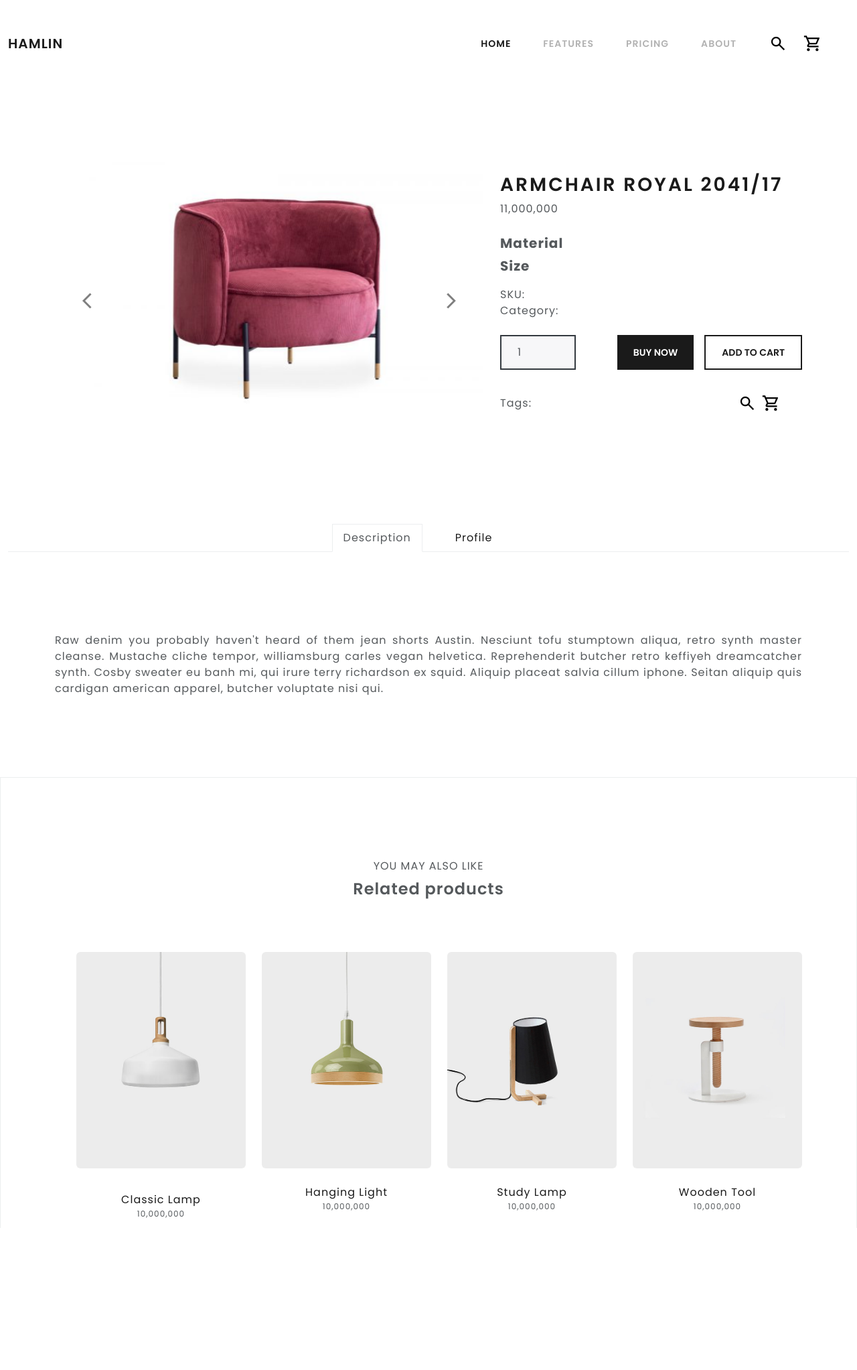
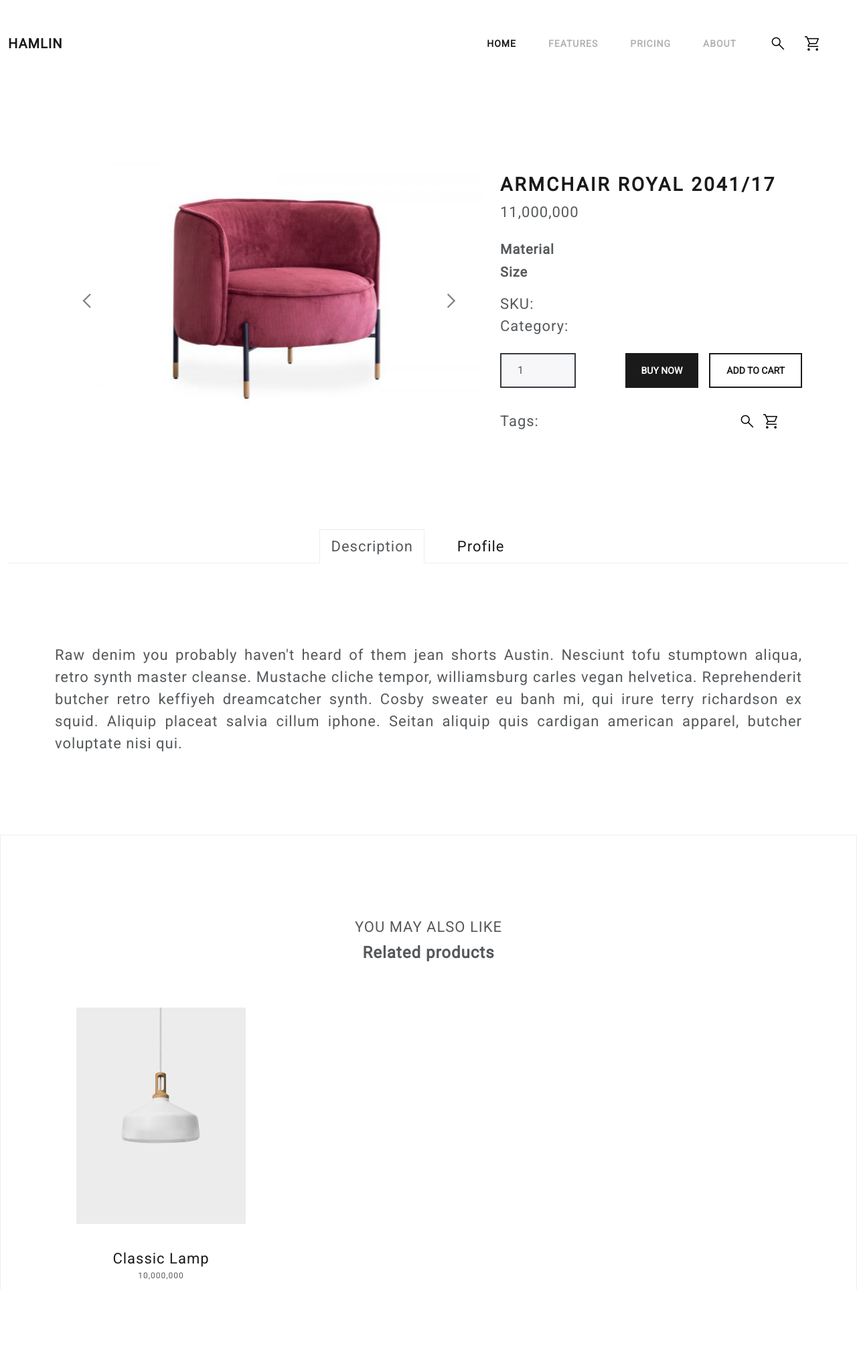
Before and after one commit to bao201102/BorisFurniture, a PHP site: page /details.html in a window 1280 px wide. Shown: the whole page at 67% size. Before the commit the page ends 1833 px from the top, so only its background shows below. Run offline with PHP 8.4, Linux system fonts and the light colour scheme.

Commit message:
fix font

```diff
--- a/css/style.css
+++ b/css/style.css
@@ -1,5 +1,6 @@
 body {
-    font-family: 'Poppins', sans-serif;
+    font-family: 'Roboto';
+    font-size: 22px;
     margin: 0;
 }
 
@@ -11,6 +12,6 @@ p {
     font-variation-settings:
     'FILL' 0,
     'wght' 300,
-    'GRAD' 200,
+    'GRAD' 0,
     'opsz' 20
   }
--- a/details.html
+++ b/details.html
@@ -11,10 +11,10 @@
     <link rel="stylesheet" href="/css/style.css">
     <link rel="preconnect" href="https://fonts.googleapis.com">
     <link rel="preconnect" href="https://fonts.gstatic.com" crossorigin>
-    <link href="https://fonts.googleapis.com/css2?family=Poppins:wght@400;500;600;700&display=swap" rel="stylesheet">
+    <link href='https://fonts.googleapis.com/css?family=Roboto' rel='stylesheet'>
     <link rel="stylesheet"
         href="https://fonts.googleapis.com/css2?family=Material+Symbols+Outlined:opsz,wght,FILL,GRAD@20..48,100..700,0..1,-50..200" />
-    <title>Document</title>
+    <title>Detail Page</title>
 </head>
 
 <body>
@@ -25,7 +25,7 @@
             <button class="navbar-toggler" type="button" data-bs-toggle="collapse"
                 data-bs-target="#navbar-collapse-item" aria-controls="navbar-collapse-item" aria-expanded="false"
                 aria-label="Toggle navigation">
-                <span class="navbar-toggler-icon"></span>
+                <span class="navbar-toggler-item"></span>
             </button>
             <div class="collapse navbar-collapse fs-10" id="navbar-collapse-item">
                 <ul class="navbar-nav ms-auto">
@@ -212,165 +212,46 @@
         <!-- product image -->
         <div class="container my-3">
             <ul class="row related-product">
-                <li class="col-lg-6 col-xl-3 icon mt-5">
+                <li class="col-lg-6 col-xl-3 item mt-5">
                     <!-- product image -->
                     <div class="product-box">
                         <div class="product-image">
                             <img class="product-image-related" src="img\Classic-Lamp.jpg" alt="">
                         </div>
                         <!-- product footer -->
-                        <div class="text-center product-desrc" >
+                        <div class="text-center product-desrc">
                             <a href="#" class="text-decoration-none">Classic Lamp</a>
                             <div class="fs-6">10,000,000</div>
                         </div>
                         <!-- add to cart -->
-                        <button type="button" class="btn btn-primary add-to-cart">
+                        <button type="button" class="add-to-cart">
                             <span class="material-symbols-outlined">
                                 add_shopping_cart
-                            </span>Primary
+                            </span>
+                            <p>ADD TO CART</p>
                         </button>
 
                     </div>
                     <!-- product-nav -->
-                    <ul class="icon-nav">
-                        <li class="icon-nav-product">
+                    <ul class="item-nav">
+                        <li class="item-nav-product">
                             <span class="material-symbols-outlined">
                                 zoom_in
                             </span>
-                            <div class="icon-nav-title">
+                            <div class="item-nav-title">
                                 Quick shop
                             </div>
                         </li>
-                        <li class="icon-nav-product">
+                        <li class="item-nav-product">
                             <span class="material-symbols-outlined">
                                 favorite
                             </span>
-                            <div class="icon-nav-title">
+                            <div class="item-nav-title">
                                 Add to wishlist
                             </div>
                         </li>
                     </ul>
 
-                </li>
-                <li class="col-lg-6 col-xl-3 icon mt-5">
-                    <!-- product image -->
-                    <div class="product-box">
-                        <div class="product-image">
-                            <img class="product-image-related" src="img\Hanging-Light.jpg" alt="">
-                        </div>
-                        <!-- product footer -->
-                        <div class="text-center mt-4">
-                            <a href="#" class="text-decoration-none">Hanging Light</a>
-                            <div class="fs-6">10,000,000</div>
-                        </div>
-                    </div>
-                    <!-- product-nav -->
-                    <ul class="icon-nav">
-                        <li class="icon-nav-product">
-                            <span class="material-symbols-outlined">
-                                shopping_cart
-                            </span>
-                            <div class="icon-nav-title">
-                                Add to cart
-                            </div>
-                        </li>
-                        <li class="icon-nav-product">
-                            <span class="material-symbols-outlined">
-                                zoom_in
-                            </span>
-                            <div class="icon-nav-title">
-                                Quick shop
-                            </div>
-                        </li>
-                        <li class="icon-nav-product">
-                            <span class="material-symbols-outlined">
-                                favorite
-                            </span>
-                            <div class="icon-nav-title">
-                                Add to wishlist
-                            </div>
-                        </li>
-                    </ul>
-                </li>
-                <li class="col-lg-6 col-xl-3 icon mt-5">
-                    <!-- product image -->
-                    <div class="product-box">
-                        <div class="product-image">
-                            <img class="product-image-related" src="img\Study-Lamp.jpg" alt="">
-                        </div>
-                        <!-- product footer -->
-                        <div class="text-center mt-4">
-                            <a href="#" class="text-decoration-none">Study Lamp</a>
-                            <div class="fs-6">10,000,000</div>
-                        </div>
-                    </div>
-                    <!-- product-nav -->
-                    <ul class="icon-nav">
-                        <li class="icon-nav-product">
-                            <span class="material-symbols-outlined">
-                                shopping_cart
-                            </span>
-                            <div class="icon-nav-title">
-                                Add to cart
-                            </div>
-                        </li>
-                        <li class="icon-nav-product">
-                            <span class="material-symbols-outlined">
-                                zoom_in
-                            </span>
-                            <div class="icon-nav-title">
-                                Quick shop
-                            </div>
-                        </li>
-                        <li class="icon-nav-product">
-                            <span class="material-symbols-outlined">
-                                favorite
-                            </span>
-                            <div class="icon-nav-title">
-                                Add to wishlist
-                            </div>
-                        </li>
-                    </ul>
-                </li>
-                <li class="col-lg-6 col-xl-3 icon mt-5">
-                    <!-- product image -->
-                    <div class="product-box">
-                        <div class="product-image">
-                            <img class="product-image-related" src="img\Wooden-Tool.jpg" alt="">
-                        </div>
-                        <!-- product footer -->
-                        <div class="text-center mt-4">
-                            <a href="#" class="text-decoration-none">Wooden Tool</a>
-                            <div class="fs-6">10,000,000</div>
-                        </div>
-                    </div>
-                    <!-- product-nav -->
-                    <ul class="icon-nav">
-                        <li class="icon-nav-product">
-                            <span class="material-symbols-outlined">
-                                shopping_cart
-                            </span>
-                            <div class="icon-nav-title">
-                                Add to cart
-                            </div>
-                        </li>
-                        <li class="icon-nav-product">
-                            <span class="material-symbols-outlined">
-                                zoom_in
-                            </span>
-                            <div class="icon-nav-title">
-                                Quick shop
-                            </div>
-                        </li>
-                        <li class="icon-nav-product">
-                            <span class="material-symbols-outlined">
-                                favorite
-                            </span>
-                            <div class="icon-nav-title">
-                                Add to wishlist
-                            </div>
-                        </li>
-                    </ul>
                 </li>
             </ul>
         </div>
@@ -380,7 +261,7 @@
             margin: 120px 0;
         }
 
-        /* icon */
+        /* item */
         .material-symbols-outlined {
             color: black;
             font-size: 28px;
@@ -410,8 +291,6 @@
 
         .product-image-related {
             width: 100%;
-            margin-top: 12px;
-            border-radius: 6px;
         }
 
         .product-box {
@@ -419,36 +298,29 @@
             position: relative;
         }
 
-        .icon {
+        .item {
             position: relative;
         }
 
-        .icon:hover {
-            border: 1px solid rgb(170, 163, 163);
-            border-radius: 6px;
+        .item:hover .item-nav {
+            opacity: 1;
+            top: 25px;
+            transition: top linear 0.3s;
         }
 
-        .icon:hover .icon-nav {
-            display: flex;
-            top: 25px;
-            transition: top  linear 0.3s;
-
-        }
-
-        .icon-nav {
+        .item-nav {
             list-style: none;
             padding-left: 0;
             justify-content: center;
             position: absolute;
             flex-direction: column;
-            top: 4px;
+            top: 16px;
             right: 25px;
-            display: none;
-            /* animation: fadeIn 0.4s cubic-bezier(0.65, 0.01, 0.63, 1.71); */
+            opacity: 0;
             transition: top linear 0.3s;
         }
 
-        .icon-nav-product {
+        .item-nav-product {
             width: 35px;
             height: 35px;
             background-color: white;
@@ -461,15 +333,15 @@
             box-shadow: 0px 0px 15px grey;
         }
 
-        .icon-nav-product:nth-child(2n) {
+        .item-nav-product:nth-child(2n) {
             margin-top: 15px;
         }
 
-        .icon-nav-product .material-symbols-outlined {
+        .item-nav-product .material-symbols-outlined {
             font-size: 25px;
         }
 
-        .icon-nav-title {
+        .item-nav-title {
             min-width: 150px;
             height: auto;
             background-color: black;
@@ -482,13 +354,14 @@
             left: -160px;
             display: none;
             font-size: 14px;
+            text-transform: uppercase;
         }
 
-        .icon-nav-product:hover .icon-nav-title {
+        .item-nav-product:hover .item-nav-title {
             display: block;
         }
 
-        .icon-nav-title::after {
+        .item-nav-title::after {
             content: "";
             display: block;
             width: 0;
@@ -499,69 +372,48 @@
             bottom: 9px;
             left: 148px;
         }
+
         /* product-img */
-        .product-image{
+        .product-image {
             position: relative;
             z-index: -1;
         }
-        .add-to-cart {
-            height: auto;
-            padding: 10px 0;
-            background-color: #232323;
-            color: white;
-            /* display: none; */
-            position: absolute;
-            bottom: 33px;
-            z-index: 1    ;
-            flex-direction: row;
-            justify-content: center;
-            align-items: center;
-            font-size: 15px;
-            border-bottom-left-radius: 3px;
-            border-bottom-right-radius: 3px;
-            width: 100%;
-            transition: bottom linear .2s;
-        }
+
         /* Product description */
-        .product-desrc{
+        .product-desrc {
             background-color: #fff;
             padding-top: 35px;
             z-index: 2;
             position: relative;
         }
 
-        .icon:hover .add-to-cart {
-            bottom: 78px;
-            transition: bottom linear 0.2s;
+        .add-to-cart {
+            height: auto;
+            width: 100%;
+            padding: 10px 0;
+            background-color: #232323;
+            color: white;
+            position: absolute;
+            bottom: 39px;
+            z-index: 1;
+            display: inline-flex;
+            align-content: center;
+            justify-content: center;
+            align-items: center;
+            font-size: 15px;
+            transition: bottom linear 0.3s;
+            font-weight: lighter;
+        }
 
+        .item:hover .add-to-cart {
+            bottom: 86px;
+            transition: bottom linear 0.3s;
         }
 
         .add-to-cart .material-symbols-outlined {
             color: white;
             font-size: 15px;
-            margin-right: 10px;
-        }
-
-        @keyframes fadeIn {
-            from {
-                opacity: 0;
-            }
-
-            to {
-                opacity: 1;
-            }
-        }
-
-        @keyframes moveUp {
-            from {
-                opacity: 0;
-                bottom: 78px;
-            }
-
-            to {
-                opacity: 1;
-                top: 118px;
-            }
+            margin-right: 8px;
         }
     </style>
 </body>
--- a/index.html
+++ b/index.html
@@ -11,7 +11,7 @@
     <link rel="stylesheet" href="/css/style.css">
     <link rel="preconnect" href="https://fonts.googleapis.com">
     <link rel="preconnect" href="https://fonts.gstatic.com" crossorigin>
-    <link href="https://fonts.googleapis.com/css2?family=Poppins:wght@400;500;600;700&display=swap" rel="stylesheet">
+    <link href='https://fonts.googleapis.com/css?family=Roboto' rel='stylesheet'>
     <link rel="stylesheet"
         href="https://fonts.googleapis.com/css2?family=Material+Symbols+Outlined:opsz,wght,FILL,GRAD@20..48,100..700,0..1,-50..200" />
     <title>Document</title>
--- a/search.html
+++ b/search.html
@@ -8,7 +8,7 @@
   <link rel="stylesheet" href="/css/style.css">
   <link rel="preconnect" href="https://fonts.googleapis.com">
   <link rel="preconnect" href="https://fonts.gstatic.com" crossorigin>
-  <link href="https://fonts.googleapis.com/css2?family=Poppins:wght@400;500;600;700&display=swap" rel="stylesheet">
+  <link href='https://fonts.googleapis.com/css?family=Roboto' rel='stylesheet'>
   <title>Document</title>
 </head>
 
```
